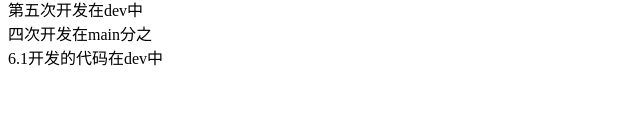
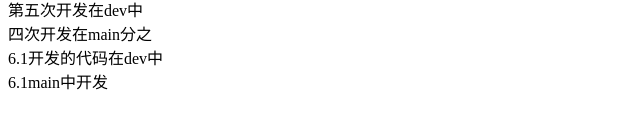
Before and after one commit to AlanJann/gitTest, a plain HTML site: page index.html in a window 1280 px wide. Shown: the part 125-254 px from the top of the page, without its empty margins (0-640 px from the left). Drawn offline with Linux system fonts and the light colour scheme.

Commit message:
Your branch is up to date with 'origin/main'.

```diff
--- a/index.html
+++ b/index.html
@@ -15,5 +15,6 @@
         <div>第五次开发在dev中</div>
         <div>四次开发在main分之</div></div>
         <div>6.1开发的代码在dev中</div>
+        <div>6.1main中开发</div>
 </body>
 </html>
```
